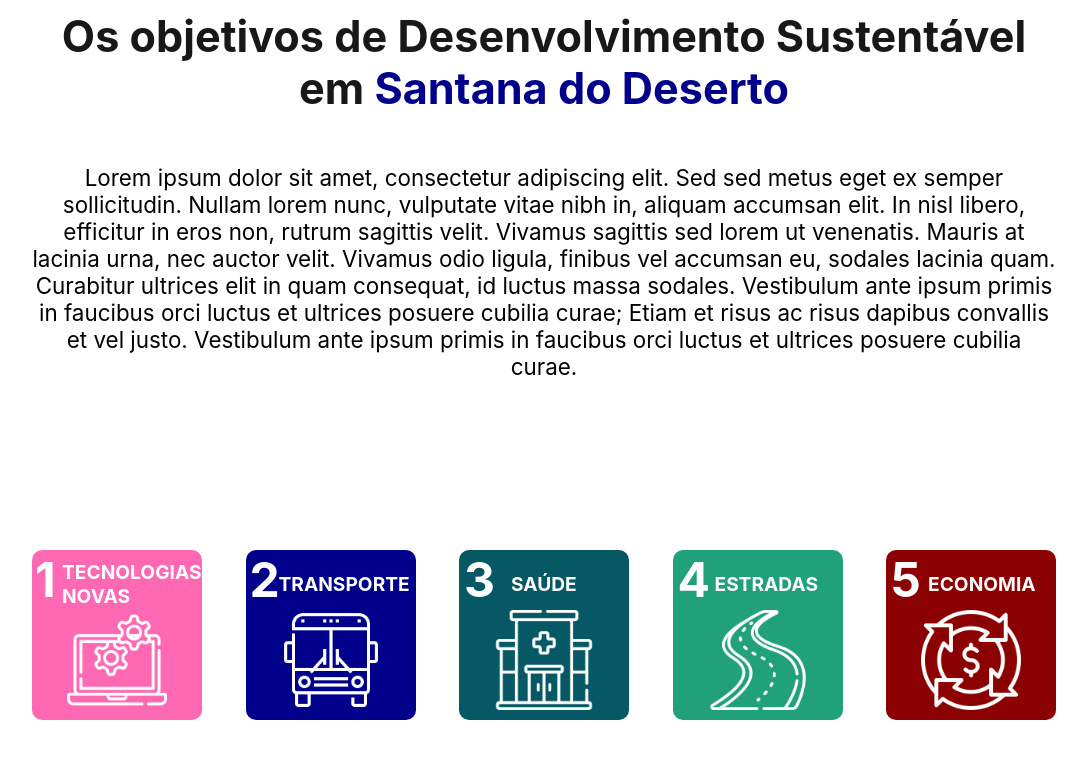
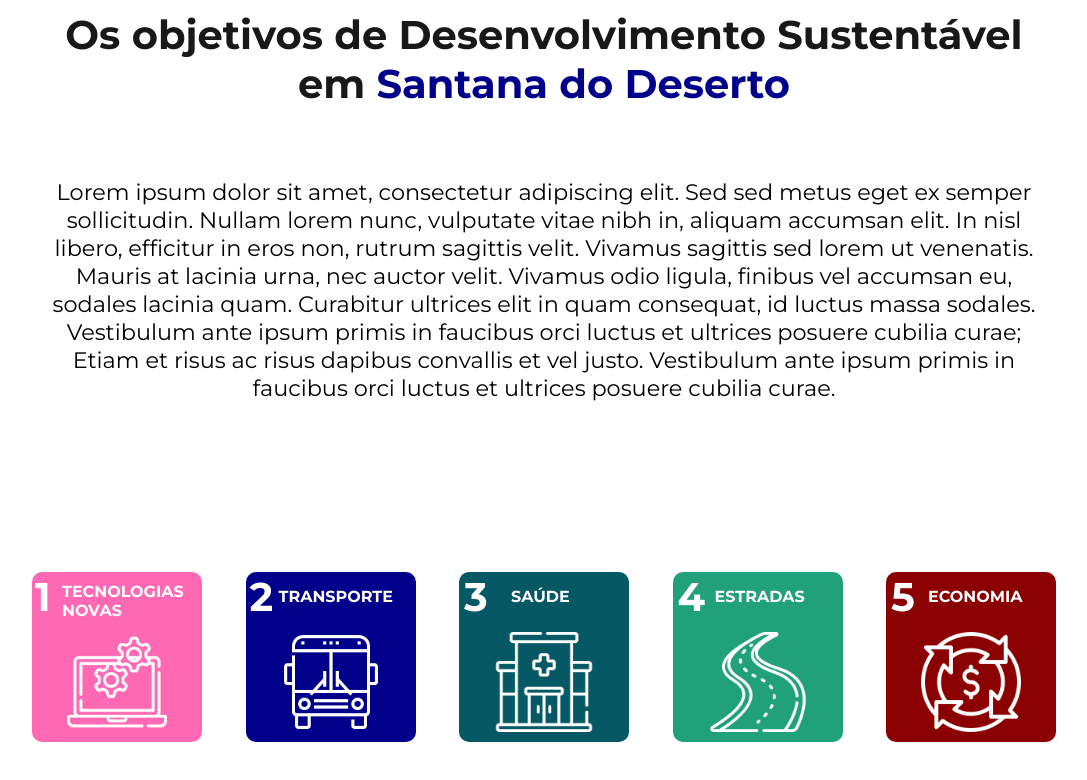
Before and after one commit to NormaN5001/Objetivos-Sustentaveis, a React (Create React App) app: page / in a window 1280 px wide. Shown: the top 780 px of the page, without its empty margins (96-1183 px from the left). Built offline with nearby package versions, Linux system fonts and the light colour scheme.

Commit message:
Update07 - PagesCard-Finish

```diff
--- a/public/index.html
+++ b/public/index.html
@@ -15,16 +15,8 @@
       user's mobile device or desktop. See https://developers.google.com/web/fundamentals/web-app-manifest/
     -->
     <link rel="manifest" href="%PUBLIC_URL%/manifest.json" />
-    <!--
-      Notice the use of %PUBLIC_URL% in the tags above.
-      It will be replaced with the URL of the `public` folder during the build.
-      Only files inside the `public` folder can be referenced from the HTML.
-
-      Unlike "/favicon.ico" or "favicon.ico", "%PUBLIC_URL%/favicon.ico" will
-      work correctly both with client-side routing and a non-root public URL.
-      Learn how to configure a non-root public URL by running `npm run build`.
-    -->
-    <title>React App</title>
+    <link href="https://fonts.googleapis.com/css2?family=Montserrat:wght@100;200;400;500;600;700;800;900&display=swap" rel="stylesheet">
+    <title>Objetivos Sustentáveis</title>
   </head>
   <body>
     <noscript>You need to enable JavaScript to run this app.</noscript>
--- a/src/App.js
+++ b/src/App.js
@@ -10,6 +10,9 @@ const GlobalStyle = createGlobalStyle`
     margin: 0;
     padding: 0;
     box-sizing: border-box;
+  }
+  body{
+    font-family: 'Montserrat', sans-serif;
   }
 `
 const Container = styled.section`
--- a/src/components/header/HeaderStyles.js
+++ b/src/components/header/HeaderStyles.js
@@ -12,11 +12,11 @@ export const TitleHeader = styled.h1`
   margin-top: 10px;
   text-align: center;
   color: #181818;
-  font-size: 2.7rem;
+  font-size: 2.5rem;
 
 `
 export const AboutText = styled.p`
-  margin-top: 50px;
+  margin-top: 70px;
   font-size: 1.4rem;
   text-align: center;
 `
--- a/src/components/main/cards/CardFiveStyles.js
+++ b/src/components/main/cards/CardFiveStyles.js
@@ -9,16 +9,16 @@ export const CardDiv = styled.div`
 
   h2{
     color: #FFF;
-    font-size: 3rem;
+    font-size: 2.5rem;
     position: absolute;
     left: 5px;
   }
   h3{
     color: #FFF;
-    font-size: 1.2rem;
+    font-size: 1rem;
     text-transform: uppercase;
     position: absolute;
-    top: 22px;
+    top: 15px;
     left: 42px;
   }
   img{
--- a/src/components/main/cards/CardFourStyles.js
+++ b/src/components/main/cards/CardFourStyles.js
@@ -9,16 +9,16 @@ export const CardDiv = styled.div`
 
   h2{
     color: #FFF;
-    font-size: 3rem;
+    font-size: 2.5rem;
     position: absolute;
     left: 5px;
   }
   h3{
     color: #FFF;
-    font-size: 1.2rem;
+    font-size: 1rem;
     text-transform: uppercase;
     position: absolute;
-    top: 22px;
+    top: 15px;
     left: 42px;
   }
   img{
--- a/src/components/main/cards/CardOneStyles.js
+++ b/src/components/main/cards/CardOneStyles.js
@@ -9,13 +9,13 @@ export const CardDiv = styled.div`
 
   h2{
     color: #FFF;
-    font-size: 3rem;
+    font-size: 2.5rem;
     position: absolute;
     left: 3px;
   }
   h3{
     color: #FFF;
-    font-size: 1.2rem;
+    font-size: 1rem;
     text-transform: uppercase;
     position: absolute;
     top: 10px;
--- a/src/components/main/cards/CardThreeStyles.js
+++ b/src/components/main/cards/CardThreeStyles.js
@@ -9,16 +9,16 @@ export const CardDiv = styled.div`
 
   h2{
     color: #FFF;
-    font-size: 3rem;
+    font-size: 2.5rem;
     position: absolute;
     left: 5px;
   }
   h3{
     color: #FFF;
-    font-size: 1.2rem;
+    font-size: 1rem;
     text-transform: uppercase;
     position: absolute;
-    top: 22px;
+    top: 15px;
     left: 52px;
   }
   img{
--- a/src/components/main/cards/CardTwoStyles.js
+++ b/src/components/main/cards/CardTwoStyles.js
@@ -9,16 +9,16 @@ export const CardDiv = styled.div`
 
   h2{
     color: #FFF;
-    font-size: 3rem;
+    font-size: 2.5rem;
     position: absolute;
     left: 4px;
   }
   h3{
     color: #FFF;
-    font-size: 1.2rem;
+    font-size: 1rem;
     text-transform: uppercase;
     position: absolute;
-    top: 22px;
+    top: 15px;
     left: 33px;
   }
   img{
--- a/src/components/routes/pages/road/Styles.js
+++ b/src/components/routes/pages/road/Styles.js
@@ -17,7 +17,6 @@ export const Page = styled.section`
   flex-direction: column;
 `
 export const Content = styled.div`
-  border: solid;
   width: 100%;
   height: 60vh;
   background-color: #21A179;
@@ -47,7 +46,6 @@ export const Image = styled.img`
   margin-right: 50px;
 `
 export const Goals = styled.div`
-  border: solid;
   width: 100%;
   height: 400px;
   margin-top: 80px;
--- a/src/components/routes/pages/technology/PageCard.js
+++ b/src/components/routes/pages/technology/PageCard.js
@@ -18,7 +18,7 @@ export default function CardPage(){
         <S.Goals>
           <S.SubTitle>Objetivo 1 - Suporte a novas tecnologias em toda a cidade.</S.SubTitle>
           <S.TopicOne>1- Instalações de torres para todas as operadoras.</S.TopicOne>
-          <S.TopicTwo></S.TopicTwo>
+          <S.TopicTwo>2- Suporte para os provedores de internet implementarem fibra óptica</S.TopicTwo>
         </S.Goals>
       </S.Page>
     </S.Container>
--- a/src/components/routes/pages/technology/Styles.js
+++ b/src/components/routes/pages/technology/Styles.js
@@ -17,7 +17,6 @@ export const Page = styled.section`
   flex-direction: column;
 `
 export const Content = styled.div`
-  border: solid;
   width: 100%;
   height: 60vh;
   background-color: hotpink;
@@ -47,9 +46,8 @@ export const Image = styled.img`
   margin-right: 50px;
 `
 export const Goals = styled.div`
-  border: solid;
   width: 100%;
-  height: 600px;
+  height: 400px;
   margin-top: 80px;
   background-color: #FFF;
 `
```
